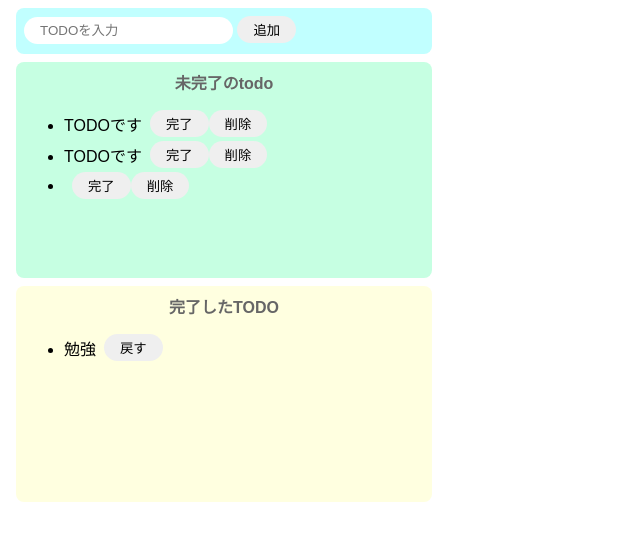
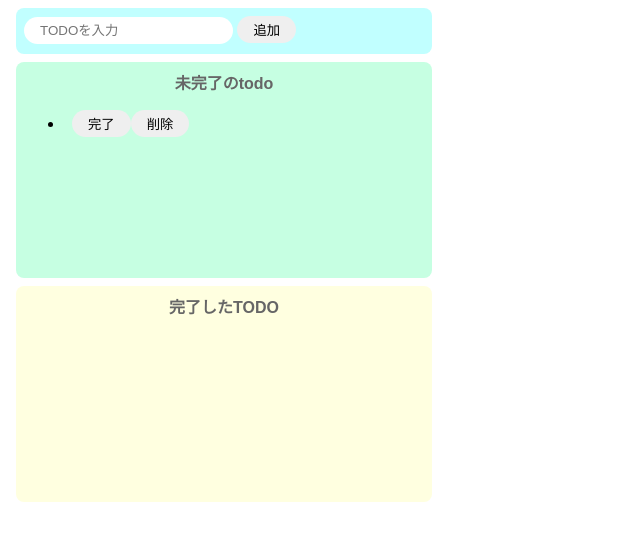
Before and after one commit to andou-yuma/TODOList, a website built with Parcel: page index.html in a window 1280 px wide. Both pictures are taken after a click on the button "追加". Shown: the whole page, without its empty margins (0-640 px from the left). Built offline with nearby package versions, Linux system fonts and the light colour scheme.

Commit message:
todo-list 完成

```diff
--- a/index.html
+++ b/index.html
@@ -12,27 +12,11 @@
     </div>
     <div class="incomplete-area">
       <p class="title">未完了のtodo</p>
-      <ul id="incomplete-list">
-        <div class="list-row">
-          <li>TODOです</li>
-          <button>完了</button>
-          <button>削除</button>
-        </div>
-        <div class="list-row">
-          <li>TODOです</li>
-          <button>完了</button>
-          <button>削除</button>
-        </div>
-      </ul>
+      <ul id="incomplete-list"></ul>
     </div>
     <div class="complete-area">
       <p class="title">完了したTODO</p>
-      <ul id="complete-list">
-        <div class="list-row">
-          <li>勉強</li>
-          <button>戻す</button>
-        </div>
-      </ul>
+      <ul id="complete-list"></ul>
     </div>
     <script src="src/index.js"></script>
   </body>
--- a/src/index.js
+++ b/src/index.js
@@ -5,13 +5,22 @@ const onClickAdd = () => {
   const inputText = document.getElementById("add-text").value;
   document.getElementById("add-text").value = "";
 
+  createIncompleteList(inputText);
+};
+// 未完了リストから指定の要素を削除
+const deleteFromIncompleteList = (target) => {
+  document.getElementById("incomplete-list").removeChild(target);
+};
+
+// 未完了リストに追加する関数
+const createIncompleteList = (text) => {
   // div生成
   const div = document.createElement("div");
   div.className = "list-row";
 
   // liタグ生成
   const li = document.createElement("li");
-  li.innerText = inputText;
+  li.innerText = text;
 
   // 完了ボタンの作成
   const completeButton = document.createElement("button");
@@ -36,6 +45,15 @@ const onClickAdd = () => {
     // button作成
     const backButton = document.createElement("button");
     backButton.innerText = "戻す";
+    backButton.addEventListener("click", () => {
+      // 戻すボタンを押したら親タグ（div）を完了リストから削除
+      const deleteTarget = backButton.parentNode;
+      document.getElementById("complete-list").removeChild(deleteTarget);
+
+      // テキストを取得
+      const text = backButton.parentNode.firstElementChild.innerText;
+      createIncompleteList(text);
+    });
 
     // divタグの子要素に各要素を設定
     addTarget.appendChild(li);
@@ -60,10 +78,6 @@ const onClickAdd = () => {
   // 未完了リストに追加
   document.getElementById("incomplete-list").appendChild(div);
 };
-// 未完了リストから指定の要素を削除
-const deleteFromIncompleteList = (target) => {
-  document.getElementById("incomplete-list").removeChild(target);
-};
 
 document
   .getElementById("add-button")
```
